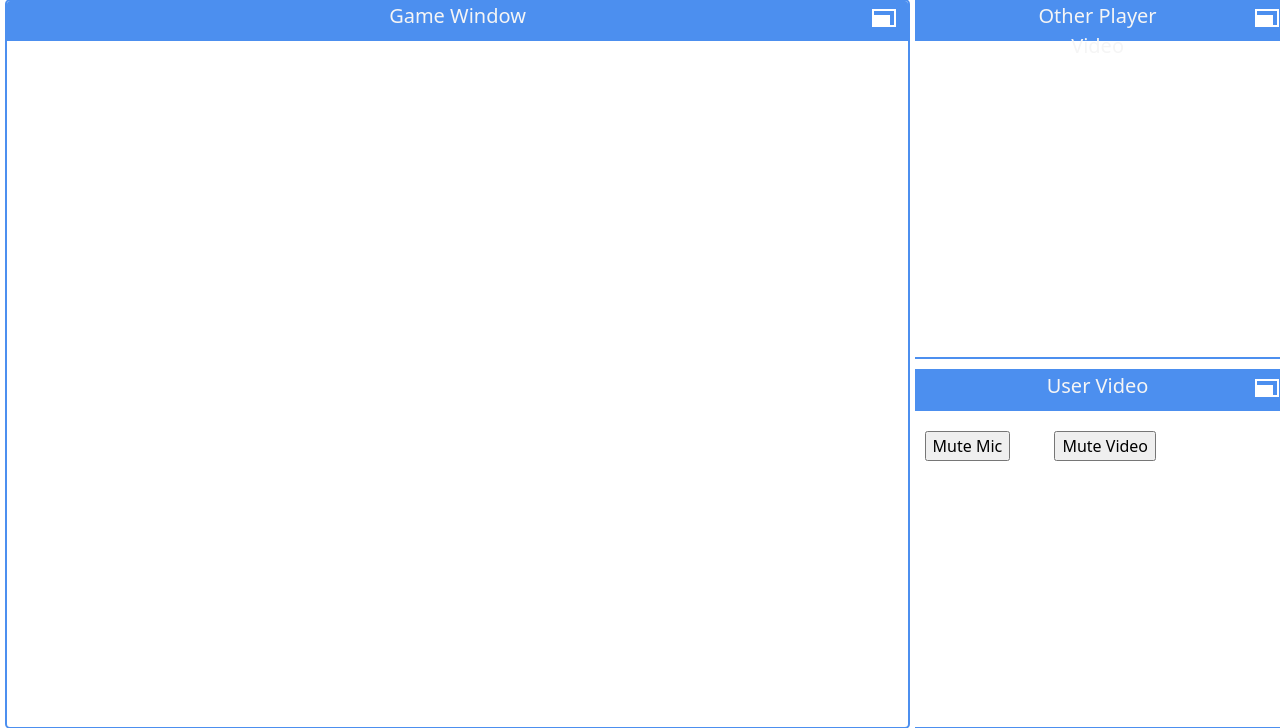
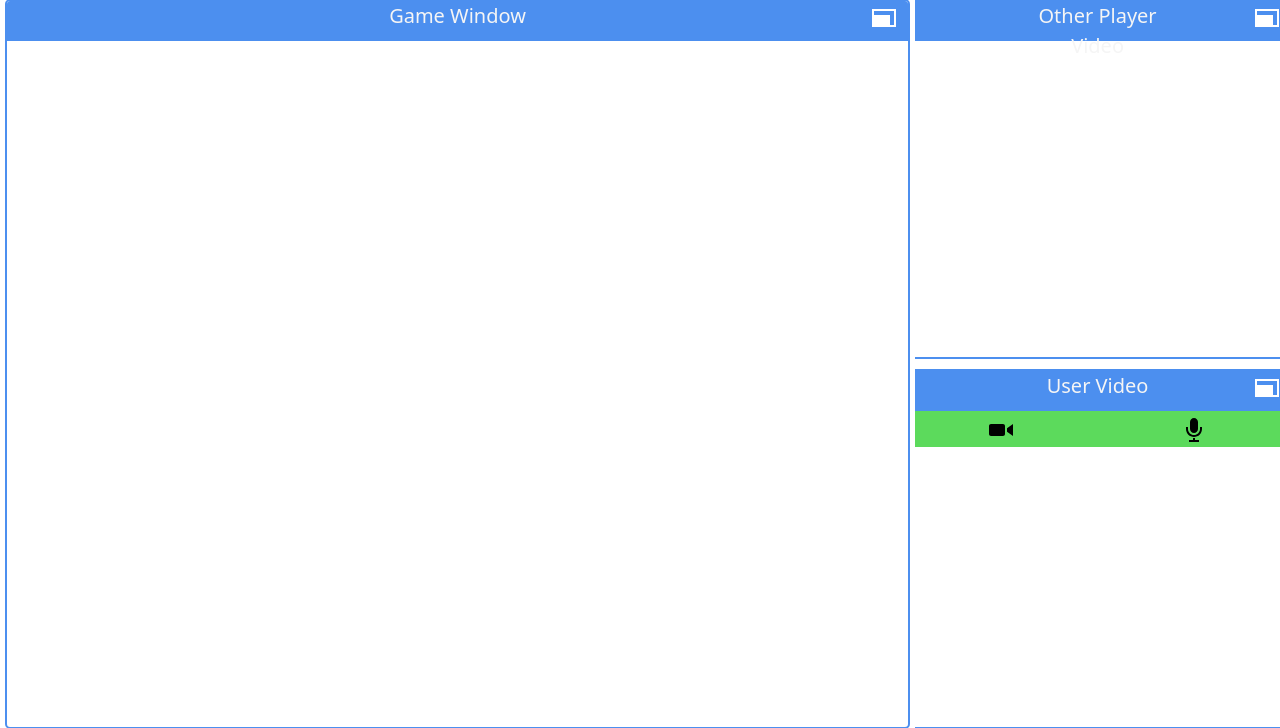
Before and after one commit to CptnReef/Pass-And-Go, a Flask app: page /go in a window 1280 px wide. Shown: the part 62-790 px from the top of the page. Run offline with Flask 2, Linux system fonts and the light colour scheme; some libraries are stand-ins or nearby versions.

Commit message:
feat: mute button appearance changes with state

```diff
--- a/pass_go/Pass_Go/static/styles.css
+++ b/pass_go/Pass_Go/static/styles.css
@@ -117,6 +117,27 @@ body {
     width: 100%;
 }
 
+.streamControls {
+    display: flex;
+    flex-direction: row;
+    justify-content: center;
+}
+
+.muteButton {
+    width: 50%;
+    padding: 5px 20px;
+
+    text-align: center;
+}
+
+.buttonOn {
+    background-color: rgb(92, 218, 92);
+}
+
+.buttonOff {
+    background-color: rgb(218, 80, 80);
+}
+
 /* 3.0 Auth */
 .auth-section {
     display: flex;
--- a/pass_go/Pass_Go/templates/video_chat.html
+++ b/pass_go/Pass_Go/templates/video_chat.html
@@ -51,9 +51,20 @@
                             </svg>
                         </div>
                     </div>
-
-                    <input type="button" onclick="micMute()" value="Mute Mic" style="margin: 20px"></input>
-                    <input type="button" onclick="videoMute()" value="Mute Video" style="margin: 20px"></input>
+                    <div class="streamControls">
+                        <div id="cameraMute" class="muteButton buttonOn">
+                            <svg xmlns="http://www.w3.org/2000/svg" width="24" height="24" viewBox="0 0 24 24">
+                                <path
+                                    d="M16 16c0 1.104-.896 2-2 2h-12c-1.104 0-2-.896-2-2v-8c0-1.104.896-2 2-2h12c1.104 0 2 .896 2 2v8zm8-10l-6 4.223v3.554l6 4.223v-12z" />
+                            </svg>
+                        </div>
+                        <div id="micMute" class="muteButton buttonOn">
+                            <svg xmlns="http://www.w3.org/2000/svg" width="24" height="24" viewBox="0 0 24 24">
+                                <path
+                                    d="M16 11c0 2.209-1.791 4-4 4s-4-1.791-4-4v-7c0-2.209 1.791-4 4-4s4 1.791 4 4v7zm4-2v2c0 4.418-3.582 8-8 8s-8-3.582-8-8v-2h2v2c0 3.309 2.691 6 6 6s6-2.691 6-6v-2h2zm-7 13v-2h-2v2h-4v2h10v-2h-4z" />
+                            </svg>
+                        </div>
+                    </div>
                     <video id="localStream" class="video-stream" autoplay playsinline muted></video>
 
                 </div>
```
Also changed, not shown: pass_go/Pass_Go/static/js/video-chat.js (+42 -8 lines).
